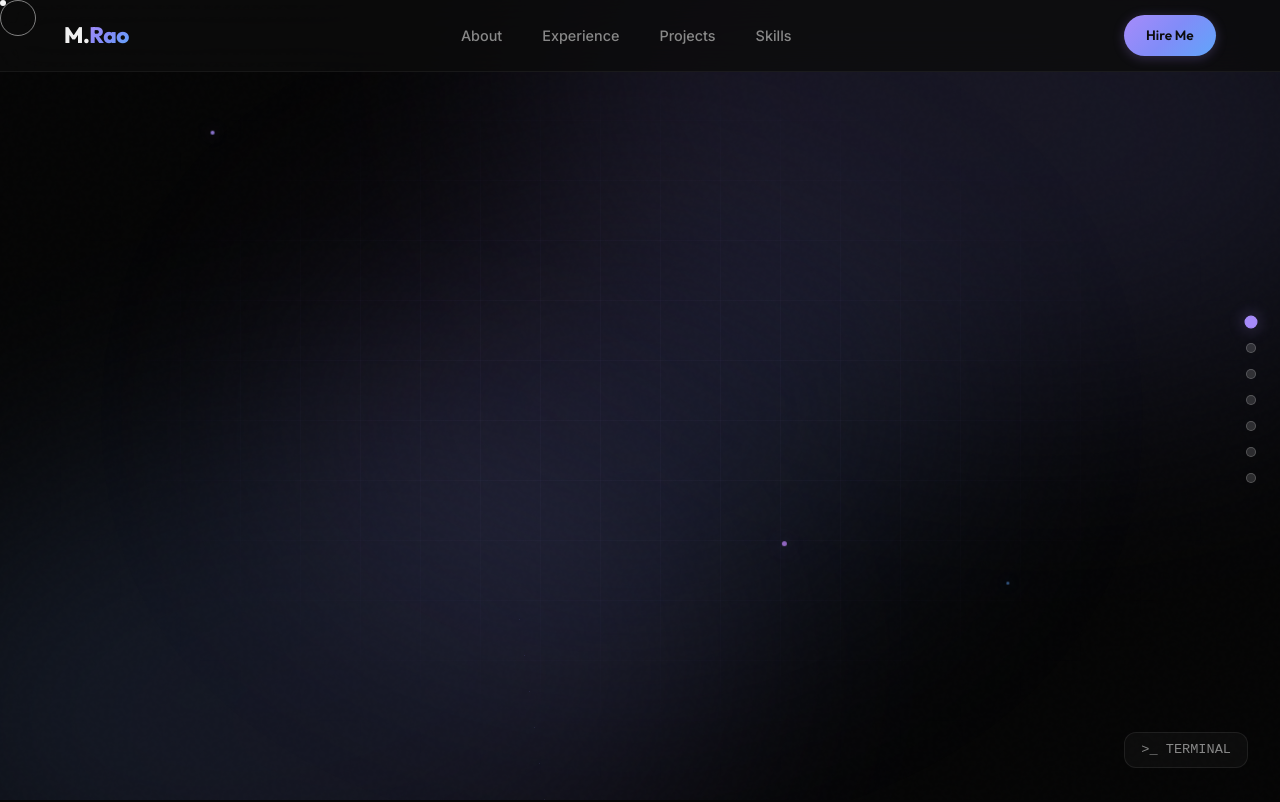
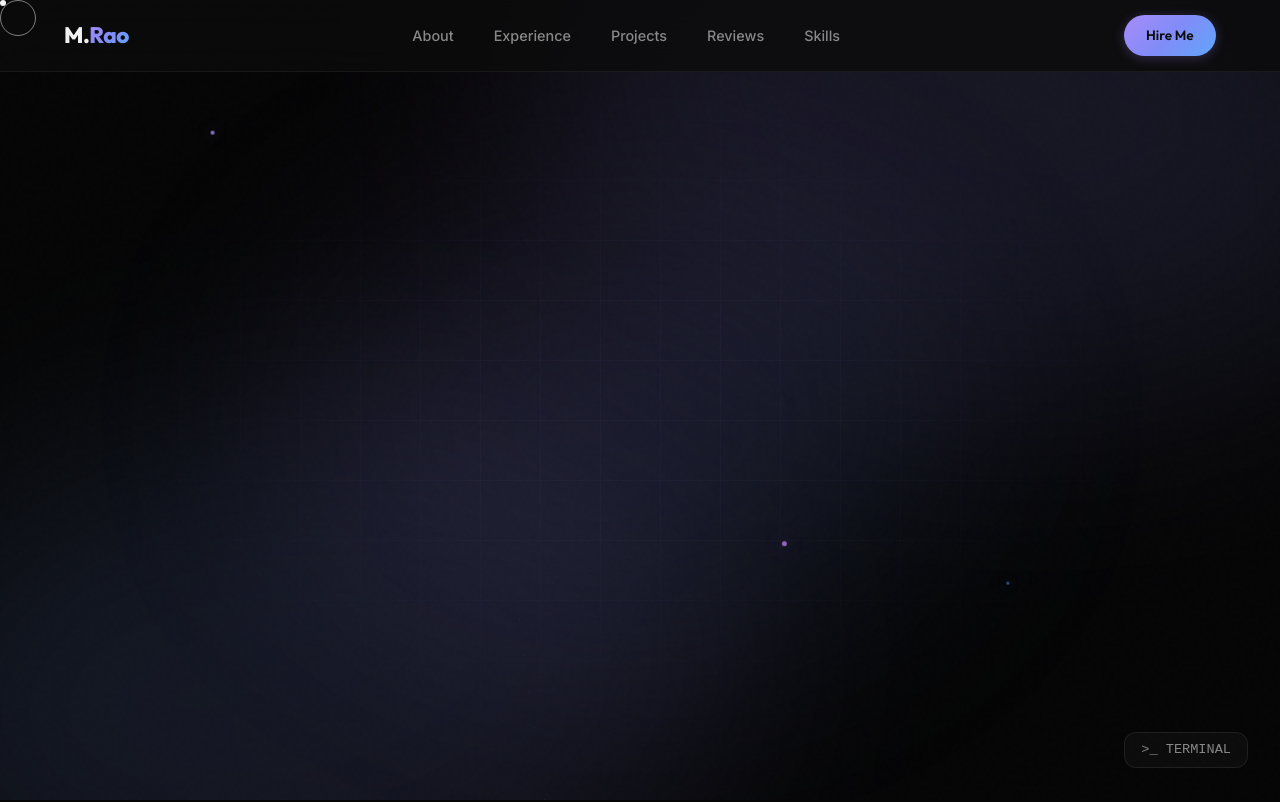
Before and after one commit to Rao-automates/Portfolio, a React (Vite) app: page / in a window 1280 px wide. Shown: the top 802 px of the page. Built offline with nearby package versions, Linux system fonts and the light colour scheme.

Commit message:
refactor: remove SideNav, add Reviews link to Header nav

```diff
--- a/src/App.jsx
+++ b/src/App.jsx
@@ -16,7 +16,6 @@ import Reviews from './components/Reviews';
 import Stats from './components/Stats';
 import TechMarquee from './components/TechMarquee';
 import Preloader from './components/Preloader';
-import SideNav from './components/SideNav';
 import './App.css'
 
 function App() {
@@ -54,7 +53,6 @@ function App() {
         <CursorTrail />
         <Terminal />
         <Header />
-        <SideNav />
         <main>
           <Hero />
           <TechMarquee />
--- a/src/components/Header.jsx
+++ b/src/components/Header.jsx
@@ -50,6 +50,7 @@ const Header = () => {
                     <li><a href="#about" className="nav-link">About</a></li>
                     <li><a href="#experience" className="nav-link">Experience</a></li>
                     <li><a href="#projects" className="nav-link">Projects</a></li>
+                    <li><a href="#reviews" className="nav-link">Reviews</a></li>
                     <li><a href="#skills" className="nav-link">Skills</a></li>
                 </ul>
             </nav>
@@ -81,7 +82,7 @@ const Header = () => {
                                 <div onClick={toggleMenu}><X size={24} /></div>
                             </div>
 
-                            {['About', 'Experience', 'Projects', 'Skills', 'Contact'].map((item) => (
+                            {['About', 'Experience', 'Projects', 'Reviews', 'Skills', 'Contact'].map((item) => (
                                 <div key={item} className="overflow-hidden">
                                     <motion.div variants={mobileLinkVars} className="mobile-link-wrapper">
                                         <a
```
